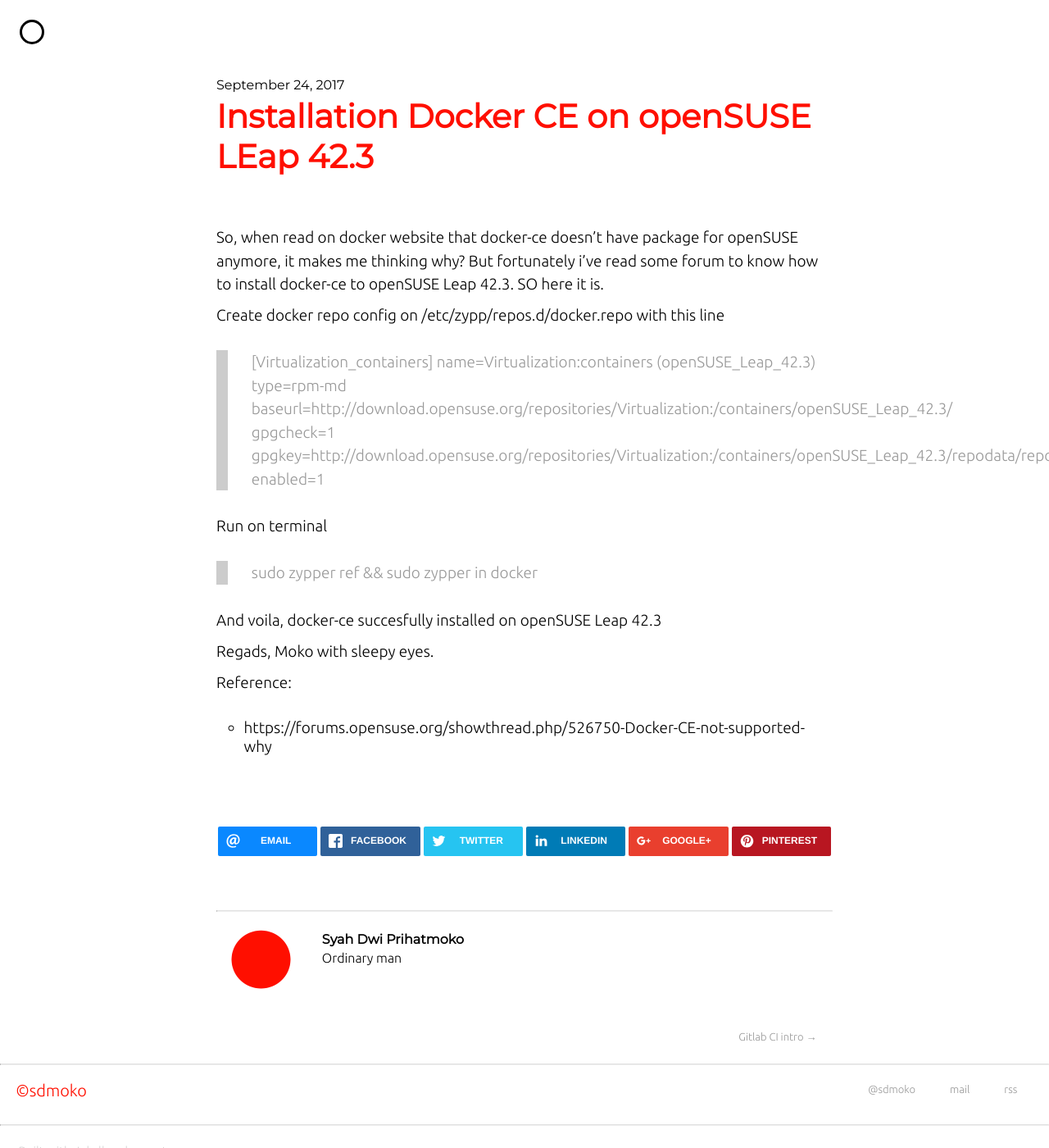
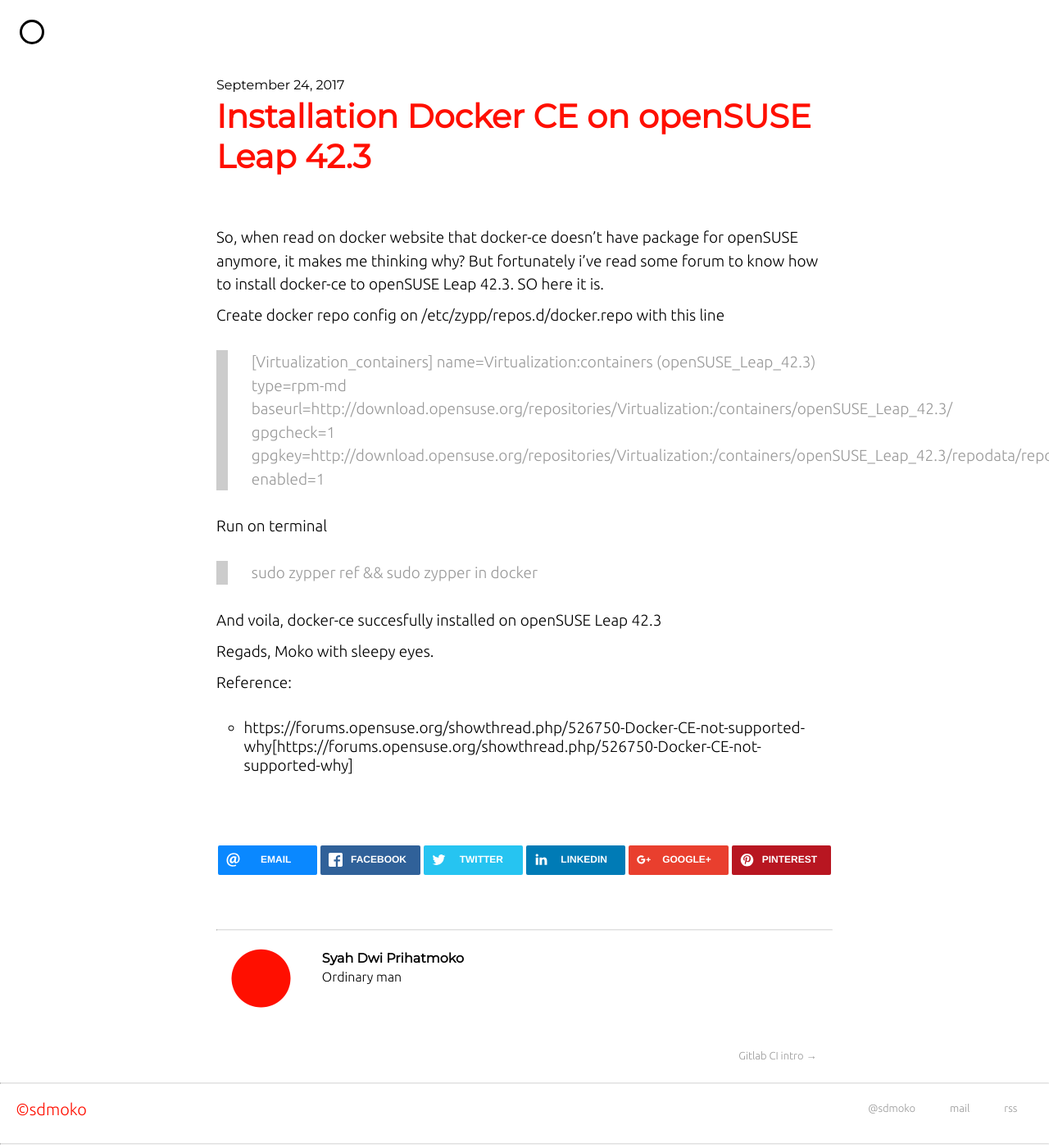
Before and after one commit to sdmoko/sdmoko.github.io, a Jekyll site: the page built from _posts/2017-09-24-installation-docker-ce-on-openSUSE-Leap-42-3.md, in a window 1280 px wide and 1400 px high. Shown: the whole window at 82% size. Built offline with Jekyll 4.4.1, drawn with Linux system fonts in a browser that asks for light colours; nearby versions of some CDN libraries.

Commit message:
fix some typos

```diff
--- a/_posts/2017-09-24-installation-docker-ce-on-openSUSE-Leap-42-3.md
+++ b/_posts/2017-09-24-installation-docker-ce-on-openSUSE-Leap-42-3.md
@@ -1,6 +1,6 @@
 ---
 layout: post
-title: "Installation Docker CE on openSUSE LEap 42.3"
+title: "Installation Docker CE on openSUSE Leap 42.3"
 description: "Installation Docker CE"
 comments: true
 keywords: "docker, openSUSE, Leap"
@@ -26,4 +26,4 @@ Regads,
 Moko with sleepy eyes.
 
 Reference:
-- https://forums.opensuse.org/showthread.php/526750-Docker-CE-not-supported-why
+- https://forums.opensuse.org/showthread.php/526750-Docker-CE-not-supported-why[https://forums.opensuse.org/showthread.php/526750-Docker-CE-not-supported-why]
```
